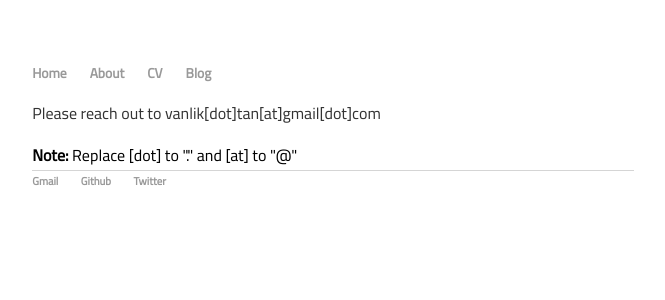
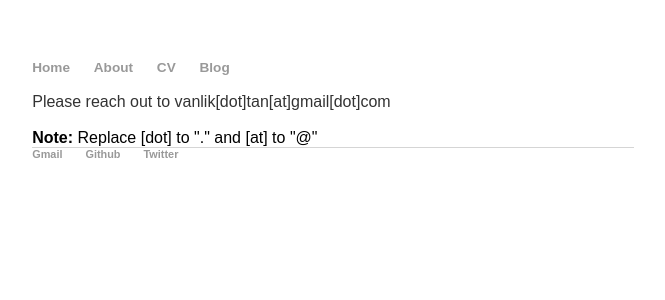
Before and after one commit to Vanlik/v-lik, a Jekyll site: the page built from cv/index.html, in a window 1280 px wide. Shown: the top 300 px of the page, without its empty margins (307-972 px from the left). Built offline with Jekyll 4.4.1, drawn with Linux system fonts in a browser that asks for light colours.

Commit message:
Update default.html

```diff
--- a/_layouts/default.html
+++ b/_layouts/default.html
@@ -2,7 +2,7 @@
 	<html>
 		<head>
 			<title>{{ page.title }}</title>
-			<link href="https://fonts.googleapis.com/css?family=Cairo&display=swap" rel="stylesheet">
+			<link href="https://fonts.googleapis.com/css?family=Signika&display=swap" rel="stylesheet">
 			<link rel="stylesheet" type="text/css" href="/css/main.css">
 		</head>
 		<body>
```
